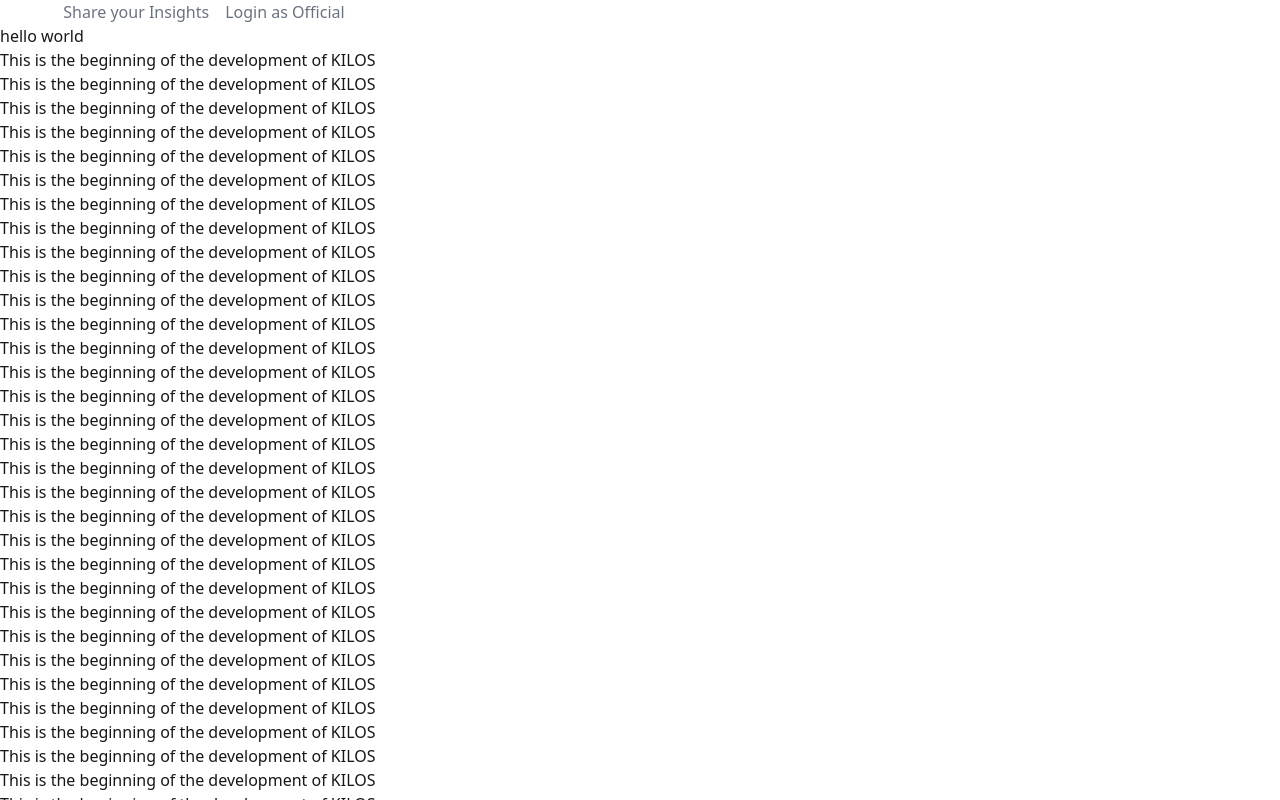
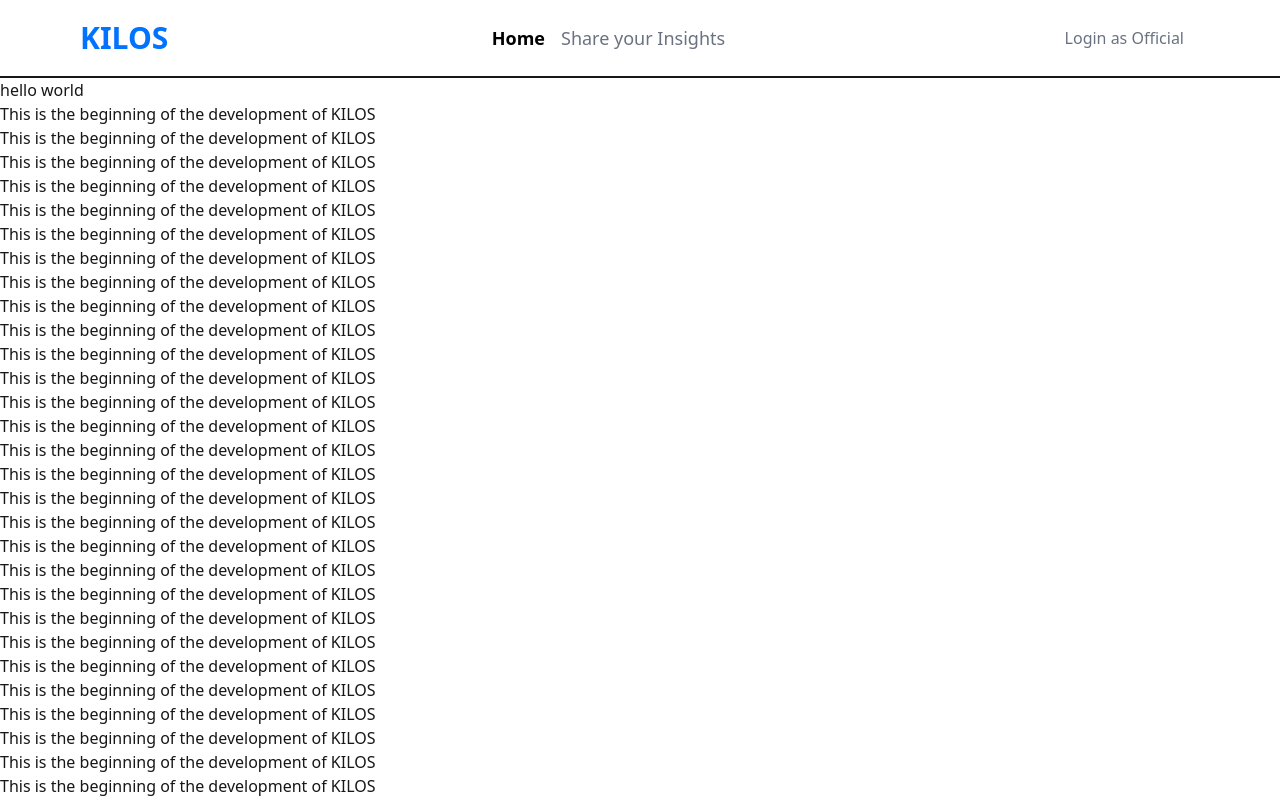
Before and after one commit to snowP26/KILOS-Capstone, a Next.js app: page / in a window 1280 px wide. Shown: the top 800 px of the page. Built offline with nearby package versions, Linux system fonts and the light colour scheme.

Commit message:
chore: community navbar v1.0

```diff
--- a/src/app/components/navigation_comm.tsx
+++ b/src/app/components/navigation_comm.tsx
@@ -1,21 +1,26 @@
 "use client";
 
+// Created by James, this is the navigation bar component for the community side view.
+
 import Link from "next/link";
-import { usePathname } from "next/navigation";
-
+import { usePathname, useRouter } from "next/navigation";
 
 export const ComNav = () => {
-    const pathname = usePathname();
+    const pathname = usePathname(); // use this to check the current tab the user is on.
+    const router = useRouter(); // use this for /app navigation
 
     return(
-        <nav>
-            <Link href='/' className={pathname === "/" ? "mr-4 text-white font-bold" : "mr-4 text-gray-500"}>
-                Home
-            </Link>
-            <Link href='/feedback' className={pathname === "/feedback" ? "mr-4 text-white font-bold" : "mr-4 text-gray-500"}>
-                Share your Insights
-            </Link>
-            <Link href='/login' className={pathname === "/login" ? "mr-4 text-white font-bold" : "mr-4 text-gray-500"}>
+        <nav className="flex items-center justify-between py-5 px-20 border-b-2 sticky top-0 bg-white z-50">
+            <h1 className="inline-block text-[#0073FF] font-bold text-3xl cursor-pointer" onClick={()=> {router.push("/")}}>KILOS</h1>
+            <div className="flex space-x-6">
+                <Link href='/' className={pathname === "/" ? "mr-4 text-black font-bold text-lg" : "mr-4 text-gray-500 text-lg"}>
+                    Home
+                </Link>
+                <Link href='/feedback' className={pathname === "/feedback" ? "mr-4 text-black font-bold text-lg" : "mr-4 text-gray-500 text-lg"}>
+                    Share your Insights
+                </Link>
+            </div>
+            <Link href='/login' className={pathname === "/login" ? "mr-4 text-black font-bold text-md" : "mr-4 text-gray-500 text-md"}>
                 Login as Official
             </Link>
         </nav>
```
